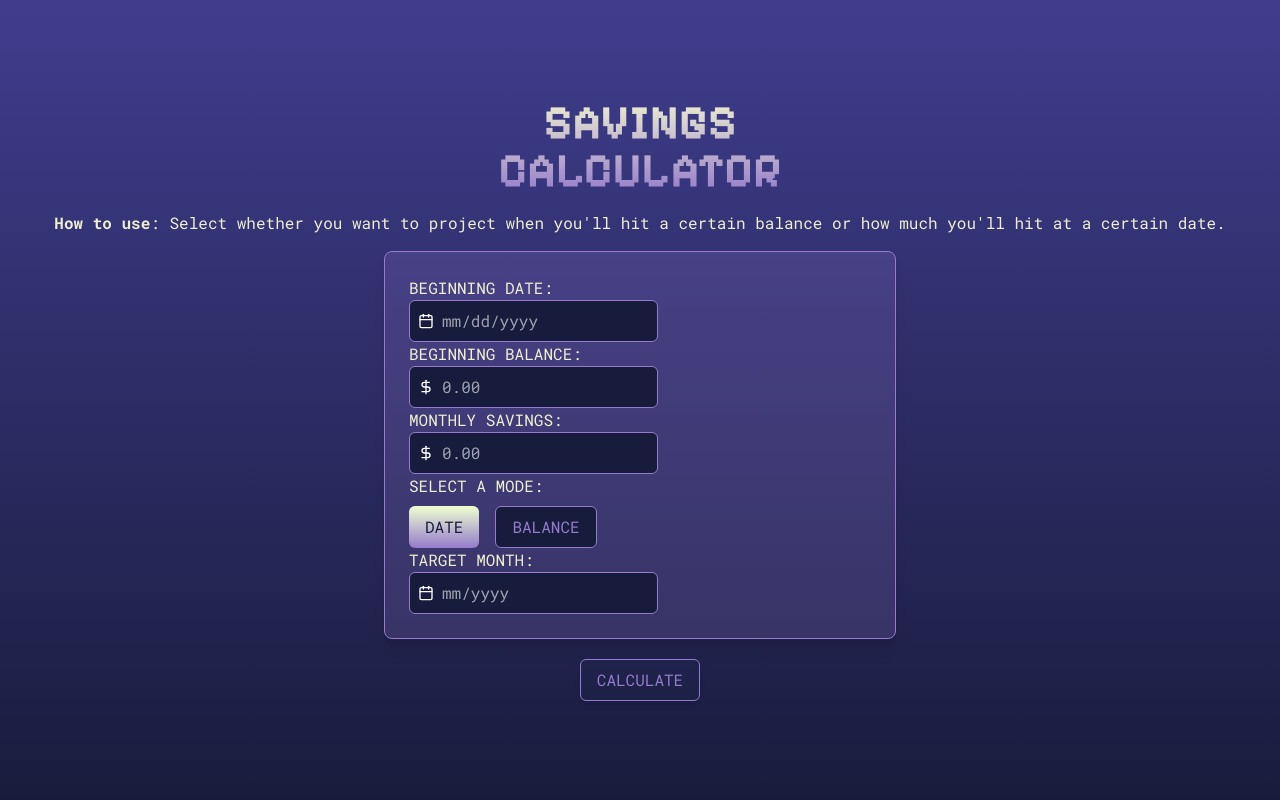
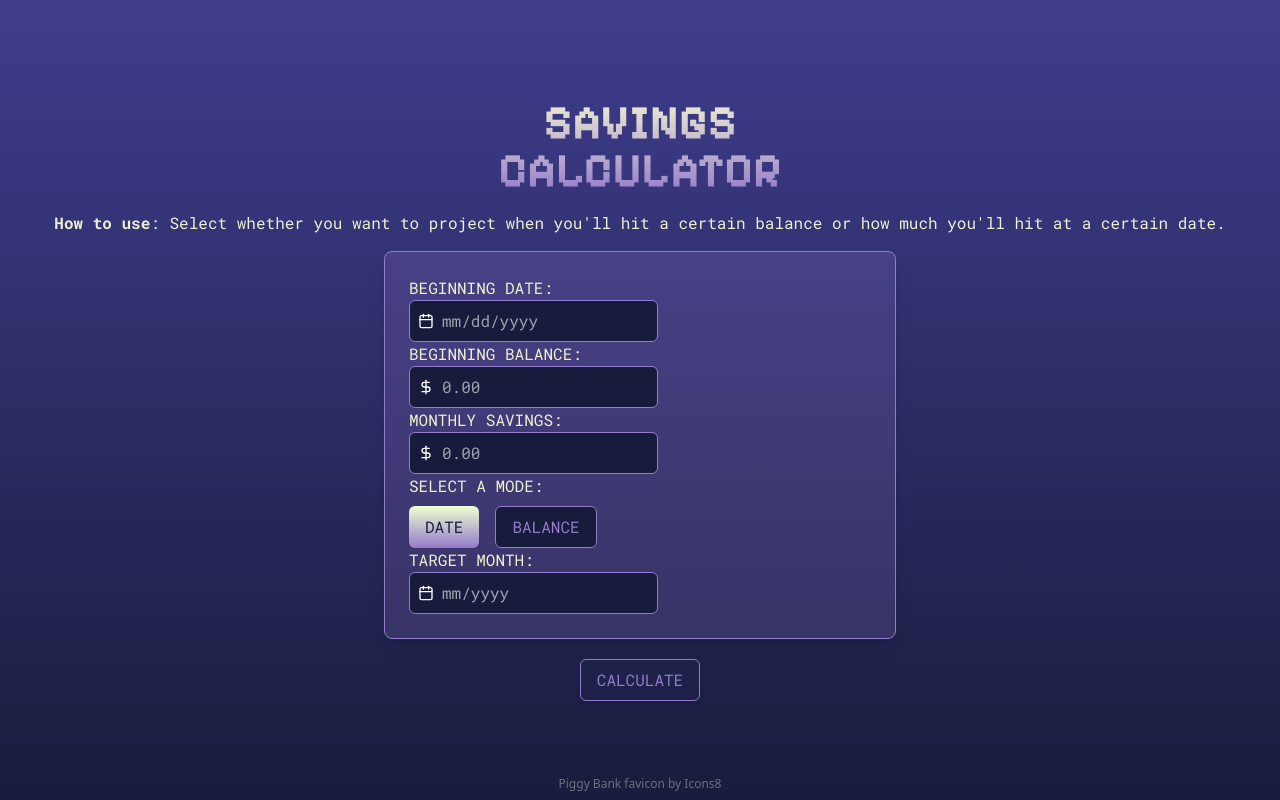
Before and after one commit to kelsey-d/savings-calculator, a Next.js app: page / in a window 1280 px wide. Built offline with nearby package versions, Linux system fonts and the light colour scheme.

Commit message:
add favicon

```diff
--- a/src/app/layout.js
+++ b/src/app/layout.js
@@ -11,6 +11,7 @@ const pixelifySans = Pixelify_Sans({
 export const metadata = {
   title: 'Savings Calculator',
   description: 'Get ahead on your savings',
+  icon: '/favicon.ico',
 }
 
 export default function RootLayout({ children }) {
@@ -18,6 +19,18 @@ export default function RootLayout({ children }) {
     <html lang="en" className={`${pixelifySans.variable} ${roboto.variable}`}>
       <body className="flex flex-wrap justify-center content-center h-screen">
         {children}
+        <footer className="absolute bottom-2 text-xs text-gray-500">
+          <a
+            target="_blank"
+            href="https://icons8.com/icon/cdSipEmaQK9s/money-box"
+          >
+            Piggy Bank
+          </a>{' '}
+          favicon by{' '}
+          <a target="_blank" href="https://icons8.com">
+            Icons8
+          </a>
+        </footer>
       </body>
     </html>
   )
```
Also changed, not shown: src/app/icon.png (added).
